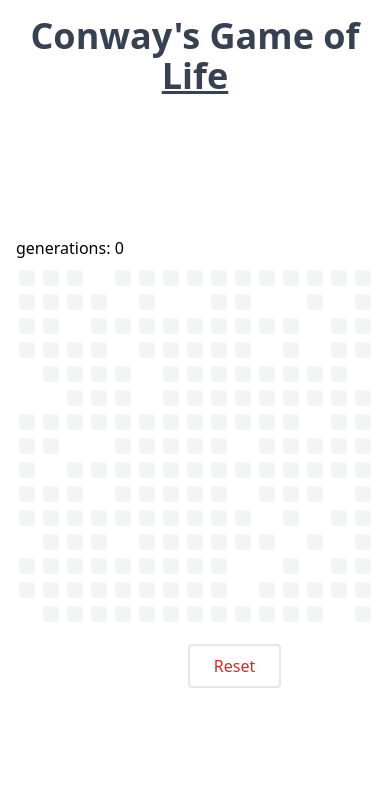
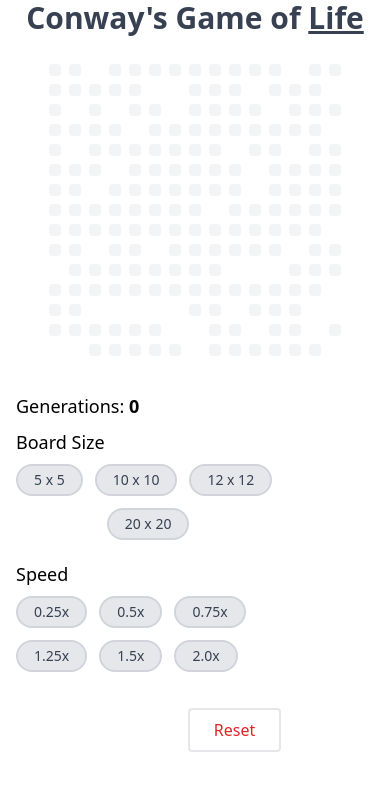
Before and after one commit to EricASC6/conways-game-of-life, a React (Create React App) app: page / in a window 390 px wide. Shown: the top 790 px of the page. Built offline with nearby package versions, Linux system fonts and the light colour scheme.

Commit message:
selecting board size and speed

```diff
--- a/src/App.tsx
+++ b/src/App.tsx
@@ -3,12 +3,12 @@ import GameBoard from "./components/GameBoard";
 
 const App: React.FC = () => {
   return (
-    <div className="flex flex-col align-start min-h-screen h-full p-4">
-      <h2 className="text-4xl font-semibold text-gray-700 text-center">
+    <div className="min-h-screen h-full px-4 m-auto flex flex-col">
+      <h2 className="text-3xl font-semibold text-gray-700 text-center mb-6">
         Conway's Game of <span className="text-teal-400 underline">Life</span>
       </h2>
 
-      <div className="my-auto">
+      <div className="md:m-auto">
         <GameBoard />
       </div>
     </div>
--- a/src/components/Board.tsx
+++ b/src/components/Board.tsx
@@ -2,8 +2,6 @@ import React from "react";
 import Cell from "./Cell";
 
 interface Props {
-  rows: number;
-  columns: number;
   cells: boolean[][];
   onCellClick?: (position: Position) => void;
   onCellHover?: (position: Position) => void;
@@ -15,30 +13,27 @@ interface Position {
 }
 
 const Board: React.FC<Props> = ({
-  rows,
-  columns,
   cells,
   onCellClick = () => {},
   onCellHover = () => {},
 }) => {
-  if (rows !== columns)
+  const rows = cells.length;
+  const cols = cells[0].length;
+
+  if (rows !== cols)
     throw new Error("Rows have to equal to the number of columns");
 
-  return <div>{renderCells(cells)}</div>;
+  return (
+    <div className="flex justify-center align-center flex-col max-w-2xl">
+      {renderCells(cells)}
+    </div>
+  );
 
   function renderCells(cells: boolean[][]): JSX.Element[] {
-    const cellRows = cells[0].length;
-    const cellCols = cells.length;
-
-    const validDim: boolean = rows === cellRows && columns === cellCols;
-
-    if (!validDim)
-      throw new Error("Cell dimensions have to match the rows and columns");
-
     const cellElements = cells.map((row, y) => {
       const cellRow = row.map((c, x) => {
         return (
-          <div className="mx-1 h-4" key={`${x}${y}`}>
+          <div className="mx-1" key={`${x}${y}`}>
             <Cell
               alive={c}
               onClick={() => onCellClick({ x, y })}
@@ -50,8 +45,9 @@ const Board: React.FC<Props> = ({
 
       return (
         <div
-          className="flex flex-row justify-center items-center my-2"
+          className="flex flex-row justify-center items-center my-1"
           key={`row${y}`}
+          style={{ minWidth: "auto" }}
         >
           {cellRow}
         </div>
--- a/src/components/Cell.tsx
+++ b/src/components/Cell.tsx
@@ -13,8 +13,8 @@ const Cell: React.FC<Props> = ({
 }) => {
   const bg = alive ? "bg-teal-400" : "bg-gray-100";
 
-  const cellClassName = `w-4 h-4 ${bg}
-  rounded cursor-pointer ease-in transition-colors duration-150 mr-0 inline-block`;
+  const cellClassName = `w-3 h-3 ${bg}
+  rounded cursor-pointer ease-in transition-colors duration-150 mr-0 md:w-4 md:h-4 lg:h-5 lg:w-5`;
 
   return (
     <div
--- a/src/components/GameBoard.tsx
+++ b/src/components/GameBoard.tsx
@@ -2,10 +2,28 @@ import React, { useState } from "react";
 import Board from "./Board";
 import Button from "./Button";
 import { useConwaysGameOfLife } from "../hooks/game";
+import Selector from "./Selector";
 
 interface Props {}
 
 const DIMENSIONS = 15;
+const SIZE_SELECTIONS: [string, number][] = [
+  ["5 x 5", 5],
+  ["10 x 10", 10],
+  ["12 x 12", 12],
+  ["15 x 15", 15],
+  ["20 x 20", 20],
+];
+
+const SPEED_SELECTIONS: [string, number][] = [
+  ["0.25x", 1.25],
+  ["0.5x", 1.5],
+  ["0.75x", 1.75],
+  ["1.0x", 1],
+  ["1.25x", 0.8],
+  ["1.5x", 1.66],
+  ["2.0x", 0.5],
+];
 
 const GameBoard: React.FC<Props> = () => {
   const {
@@ -16,6 +34,10 @@ const GameBoard: React.FC<Props> = () => {
     stop,
     toggleCell,
     reset,
+    size,
+    setSize,
+    speed,
+    setSpeed,
   } = useConwaysGameOfLife({
     boardSize: DIMENSIONS,
   });
@@ -23,21 +45,41 @@ const GameBoard: React.FC<Props> = () => {
 
   return (
     <div>
-      <h2>generations: {generations}</h2>
-
       <div
         onMouseDown={() => setMouseDown(true)}
         onMouseUp={() => setMouseDown(false)}
       >
         <Board
           cells={cells}
-          rows={DIMENSIONS}
-          columns={DIMENSIONS}
           onCellClick={(position) => toggleCell(position)}
           onCellHover={(position) => {
             if (mouseDown) toggleCell(position);
           }}
         />
+      </div>
+
+      <div className="mt-8">
+        <h2 className="text-black text-lg mb-2 font-medium">
+          Generations:{" "}
+          <span className="text-teal-400 font-bold">{generations}</span>
+        </h2>
+        <div className="my-2">
+          <h2 className="text-black text-lg mb-2 font-medium">Board Size</h2>
+          <Selector
+            activeValue={size}
+            selections={SIZE_SELECTIONS}
+            onSelect={(size) => setSize(size as number)}
+          />
+        </div>
+
+        <div className="mb-2">
+          <h2 className="text-black text-lg mb-2 font-medium">Speed</h2>
+          <Selector
+            activeValue={speed}
+            selections={SPEED_SELECTIONS}
+            onSelect={(size) => setSpeed(size as number)}
+          />
+        </div>
       </div>
 
       <div className="flex justify-center spacing mt-6">
--- /dev/null
+++ b/src/components/Selector.tsx
@@ -0,0 +1,31 @@
+import React from "react";
+import SelectorBtn from "./SelectorBtn";
+
+interface Props {
+  activeValue: number | string;
+  selections: [string, any][];
+  onSelect?: (value: any) => void;
+}
+
+const Selector = ({ activeValue, selections, onSelect = () => {} }: Props) => {
+  return (
+    <div className="flex flex-wrap justify-start align-center spacing">
+      {selections.map((selection) => {
+        const [display, value] = selection;
+        return (
+          <Selector.SelectorBtn
+            key={value}
+            active={value === activeValue}
+            onClick={() => onSelect(value)}
+          >
+            {display}
+          </Selector.SelectorBtn>
+        );
+      })}
+    </div>
+  );
+};
+
+Selector.SelectorBtn = SelectorBtn;
+
+export default Selector;
--- /dev/null
+++ b/src/components/SelectorBtn.tsx
@@ -0,0 +1,24 @@
+import React from "react";
+
+interface Props {
+  active: boolean;
+  onClick?: (e: React.MouseEvent) => void;
+}
+
+const SelectorBtn: React.FC<Props> = ({
+  active,
+  children,
+  onClick = () => {},
+}) => {
+  const className = active
+    ? "px-4 py-1 bg-teal-400 text-white align-center rounded-full w-auto inline-block text-sm"
+    : "px-4 py-1 bg-gray-200 text-gray-700 align-center rounded-full w-auto inline-block border-2 border-gray-300 text-sm";
+
+  return (
+    <button className={className} onClick={(e) => onClick(e)}>
+      {children}
+    </button>
+  );
+};
+
+export default SelectorBtn;
--- a/src/hooks/game.ts
+++ b/src/hooks/game.ts
@@ -3,6 +3,7 @@ import { gameService } from "../services/game";
 
 interface GameOfLifeConfigs {
   boardSize?: number;
+  speed?: number;
 }
 
 interface Position {
@@ -10,13 +11,24 @@ interface Position {
   y: number;
 }
 
+const useGameConfig = ({
+  boardSize = 10,
+  speed: gameSpeed = 1,
+}: GameOfLifeConfigs) => {
+  const [size, setSize] = useState<number>(boardSize);
+  const [speed, setSpeed] = useState<number>(gameSpeed);
+
+  return { size, setSize, speed, setSpeed };
+};
+
 let tickInterval: number;
-export const useConwaysGameOfLife = ({
-  boardSize = 10,
-}: GameOfLifeConfigs = {}) => {
-  const initCells = gameService.generateCells(boardSize);
+const BASE_SPEED = 500;
 
-  const [size] = useState<number>(boardSize);
+export const useConwaysGameOfLife = (configs: GameOfLifeConfigs = {}) => {
+  const configState = useGameConfig(configs);
+
+  const initCells = gameService.generateCells(configState.size);
+
   const [isRunning, setIsRunning] = useState<boolean>(false);
   const [cells, setCells] = useState<boolean[][]>(initCells);
   const [generations, setGenerations] = useState<number>(0);
@@ -26,20 +38,22 @@ export const useConwaysGameOfLife = ({
       window.clearInterval(tickInterval);
 
       tickInterval = window.setInterval(() => {
-        setCells((prevCells) => gameService.generateNextTick(prevCells));
+        setCells((prevCells) => {
+          const allDead: boolean = gameService.isAllDead(prevCells);
+          if (allDead) stop();
+
+          return gameService.generateNextTick(prevCells);
+        });
         setGenerations((prevGeneration) => prevGeneration + 1);
-      }, 500);
+      }, BASE_SPEED * configState.speed);
     } else window.clearInterval(tickInterval);
 
     return () => window.clearInterval(tickInterval);
-  }, [isRunning]);
+  }, [isRunning, configState.speed]);
 
   useEffect(() => {
-    if (isRunning) {
-      const allDead: boolean = gameService.isAllDead(cells);
-      if (allDead) stop();
-    }
-  }, [isRunning, cells]);
+    setCells(gameService.generateCells(configState.size));
+  }, [configState.size]);
 
   const run = () => setIsRunning(true);
 
@@ -52,7 +66,8 @@ export const useConwaysGameOfLife = ({
 
   const reset = () => {
     stop();
-    setCells(gameService.generateCells(size));
+    setGenerations(0);
+    setCells(gameService.generateCells(configState.size));
   };
 
   return {
@@ -63,5 +78,6 @@ export const useConwaysGameOfLife = ({
     stop,
     toggleCell,
     reset,
+    ...configState,
   };
 };
--- a/src/index.css
+++ b/src/index.css
@@ -11,4 +11,5 @@
 
 .spacing > * {
   margin-right: 0.75rem;
+  margin-bottom: 0.75rem;
 }
```
